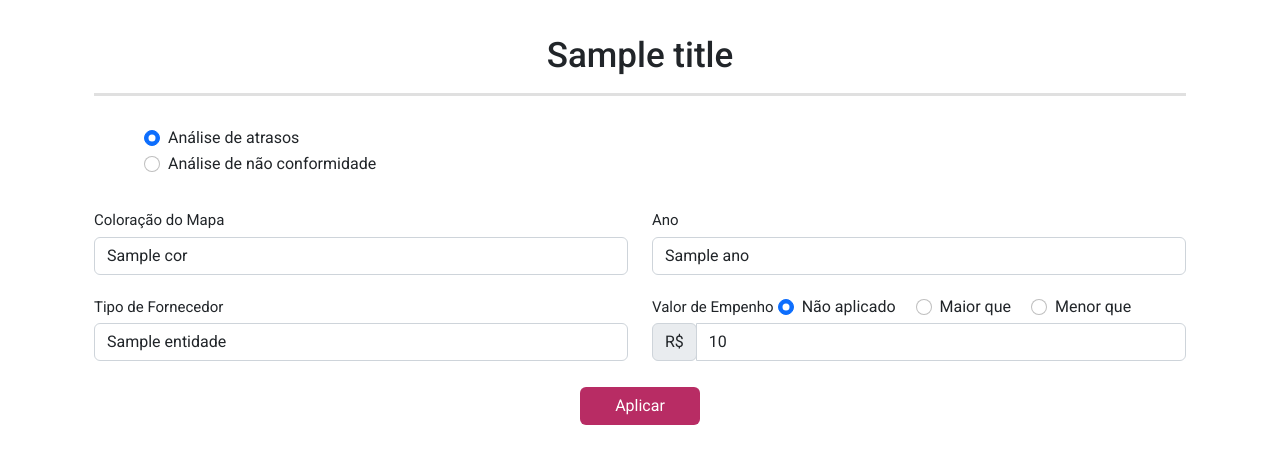
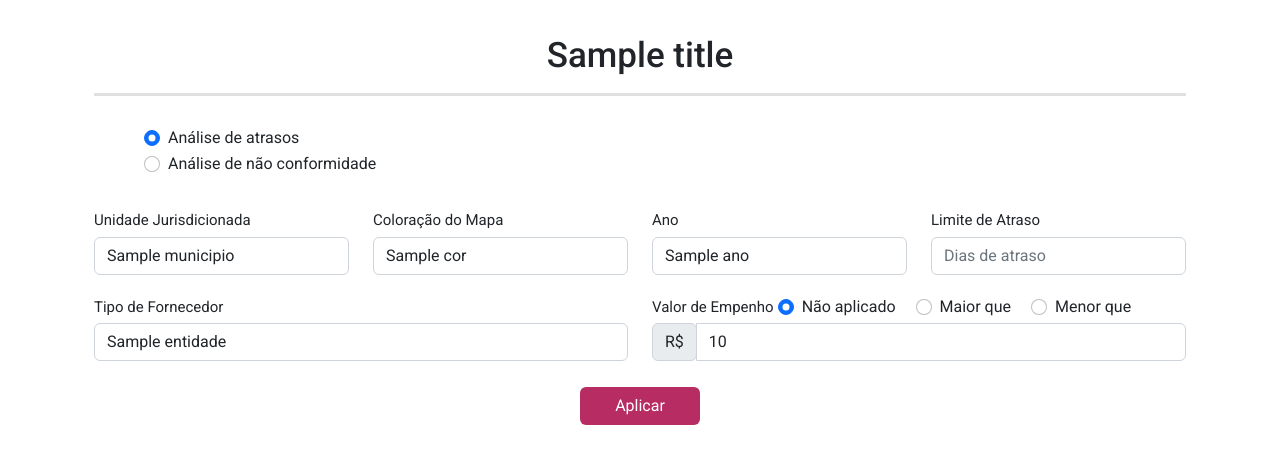
Before and after one commit to yvesemmanuel/data-mining-app, a Flask app: template templates/atraso_pagamentos.html in a window 1280 px wide. Shown: the part 62-526 px from the top of the page. Run offline with Flask 2, Linux system fonts and the light colour scheme; the template is opened without the code that fills it: most values are stand-ins (such as "Sample title", 1, 10 or a date in 2020); parts of the project's set-up code (start-up, migrations or seed data) failed here and were passed over; some web fonts are replaced.

Commit message:
new feature: maps and table

```diff
--- a/app.py
+++ b/app.py
@@ -1,6 +1,7 @@
 from flask import Flask, render_template, request
 import pandas as pd
 import json
+import geopandas as gpd
 from static.scripts.UtilsUJsProcessadas import *
 from static.scripts.MontaSagresSimba import *
 from static.scripts.Getters import *
@@ -17,30 +18,35 @@ def home():
 @app.route("/analises/atraso_pagamentos", methods=["GET", "POST"])
 def atraso_pagamentos():
     anos = ["2019", "2020"]
-    cores = ["pior", "media"]
-    entidades = ["cpf", "cnpj", "ambos"]
-    limites = ["não_aplicado", "menor", "maior"]
+    cores = ["Pior UO+FONTE", "Média UO+FONTE"]
+    entidades = ["Pessoa Física", "Pessoa Jurídica", "Ambos"]
+    limites = ["Não aplicado", "Menor que", "Maior que"]
 
-    municipios = list(
-        pd.read_csv("./static/datasets/ListaMunicipios.csv", sep=";").Municipio
-    )
+    df_cidades = pd.read_csv("./static/datasets/ListaMunicipios.csv", sep=";")
+    municipios = dict(zip(df_cidades.Municipio, df_cidades.numUJ))
 
     if request.method == "POST":
         analise = request.form.get("analise")
         ano = request.form.get("ano")
         cor_mapa = request.form.get("cormapa")
+        municipio_selecionado = request.form.get("municipio")
+        num_municipio_selecionado = municipios[municipio_selecionado]
+        limite_atraso_selecionado = request.form.get("limite-dias")
 
-        if cor_mapa == "pior":
+        if cor_mapa == "Pior UO+FONTE":
             mapa_selecionado = "mapa_pior"
-        elif cor_mapa == "media":
+        elif cor_mapa == "Média UO+FONTE":
             mapa_selecionado = "mapa_media"
 
-        scr = UJsProcessadas.getScoreUJ(int(ano), 5301, 2000, Constantes.uiClausulaValEmpMaior, Constantes.uiCNPJ, 30, Constantes.uiOrdenacaoScoreMedia)
-
         if analise == "Análise de Atrasos":
-            entidade = request.form.get("entidade")
+            entidade_selecionada = request.form.get("entidade")
             limite_empenho = request.form.get("limite-empenho")
             valor_limite = request.form.get("valor-limite")
+
+            if limite_empenho == "Não aplicado":
+                scr = UJsProcessadas.getScoreUJ(int(ano), num_municipio_selecionado, 0, Constantes.uiClausulaValEmpIndiferente, entidade_selecionada, int(limite_atraso_selecionado), cor_mapa)
+            else:
+                scr = UJsProcessadas.getScoreUJ(int(ano), num_municipio_selecionado, float(valor_limite), limite_empenho, entidade_selecionada, int(limite_atraso_selecionado), cor_mapa)
 
             return render_template(
                 "atraso_pagamentos.html",
@@ -52,10 +58,12 @@ def atraso_pagamentos():
                 mapa_selecionado=mapa_selecionado,
                 cor_selecionada=cor_mapa,
                 analise_selecionada=analise,
-                entidade_selecionada=entidade,
+                entidade_selecionada=entidade_selecionada,
                 limite_selecionado=limite_empenho,
                 valor_selecionado=valor_limite,
-                municipios=municipios
+                municipios=municipios,
+                municipio_selecionado=municipio_selecionado,
+                limite_atraso_selecionado=limite_atraso_selecionado
             )
         elif analise == "Análise de não Conformidade":
             return render_template(
@@ -68,7 +76,9 @@ def atraso_pagamentos():
                 mapa_selecionado=mapa_selecionado,
                 cor_selecionada=cor_mapa,
                 analise_selecionada=analise,
-                municipios=municipios
+                municipios=municipios,
+                municipio_selecionado=municipio_selecionado,
+                limite_atraso_selecionado=limite_atraso_selecionado
             )
 
     return render_template(
@@ -77,7 +87,8 @@ def atraso_pagamentos():
         anos=anos,
         method=request.method,
         cores=cores,
-        entidades=entidades
+        entidades=entidades,
+        municipios=municipios
     )
 
 
--- a/requirements.txt
+++ b/requirements.txt
@@ -2,3 +2,4 @@ Flask
 pandas
 scikit-learn
 matplotlib
+geopandas
--- a/static/scripts/UtilsUJsProcessadas.py
+++ b/static/scripts/UtilsUJsProcessadas.py
@@ -86,7 +86,3 @@ class UJsProcessadas:
             return max(lScores)
         else:
             return mean(lScores)
-
-
-scr = UJsProcessadas.getScoreUJ(2019, 5301, 2000, Constantes.uiClausulaValEmpMaior,
-                                Constantes.uiCNPJ, 30, Constantes.uiOrdenacaoScoreMedia)
--- a/templates/atraso_pagamentos.html
+++ b/templates/atraso_pagamentos.html
@@ -27,7 +27,18 @@
         </div>
 
         <div class="row">
-            <div class="col-6 form-group">
+            <div class="col form-group">
+                <label class="input-title" for="municipio">Unidade Jurisdicionada</label>
+                <select class="form-control" id="municipio" name="municipio">
+                    {% for municipio in municipios %}
+                    <option value="{{ municipio }}" {% if municipio_selecionado==municipio %} selected {% endif %}>{{
+                        municipio }}
+                    </option>
+                    {% endfor %}
+                </select>
+            </div>
+
+            <div class="col form-group">
                 <label class="input-title" for="cormapa">Coloração do Mapa</label>
                 <select class="form-control" id="cormapa" name="cormapa">
                     {% for cor in cores %}
@@ -36,13 +47,18 @@
                 </select>
             </div>
 
-            <div class="col-6 form-group">
+            <div class="col form-group">
                 <label class="input-title" for="ano">Ano</label>
                 <select class="form-control" id="ano" name="ano">
                     {% for ano in anos %}
                     <option value="{{ano}}">{{ano}}</option>
                     {% endfor %}
                 </select>
+            </div>
+
+            <div class="col form-group">
+                <label class="input-title" for="limite-dias">Limite de Atraso</label>
+                <input type="number" class="form-control" name="limite-dias" placeholder="Dias de atraso"  aria-label="Dias de atraso" value="{{limite_atraso_selecionado}}" required>
             </div>
         </div>
 
```
Also changed, not shown: static/scripts/Constantes.py (+8 -8 lines), 1 other file.
